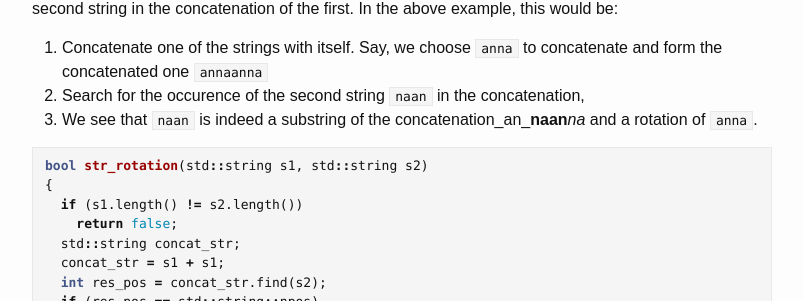
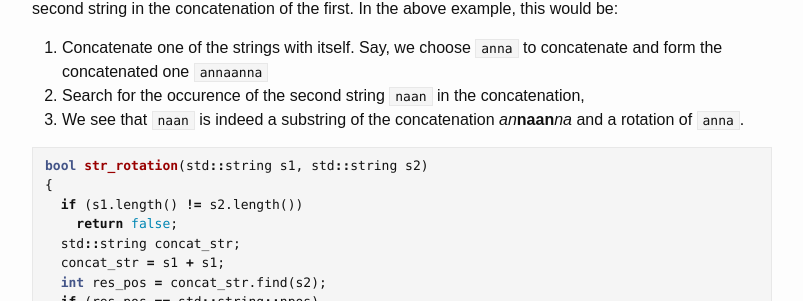
Before and after one commit to dotkay/dotkay.github.io, a Jekyll site: the page built from _posts/2018-04-03-string-rotation-check.md, in a window 1280 px wide. Shown: the part 404-705 px from the top of the page, without its empty margins (238-1041 px from the left). Built offline with Jekyll 4.4.1, drawn with Linux system fonts in a browser that asks for light colours.

Commit message:
fixed markdown italics

```diff
--- a/_posts/2018-04-03-string-rotation-check.md
+++ b/_posts/2018-04-03-string-rotation-check.md
@@ -18,7 +18,7 @@ A very simple algorithm would just concatenate one of the input strings with its
 
 1. Concatenate one of the strings with itself. Say, we choose `anna` to concatenate and form the concatenated one `annaanna`
 2. Search for the occurence of the second string `naan` in the concatenation,
-3. We see that `naan` is indeed a substring of the concatenation_an_**naan**_na_ and a rotation of `anna`.
+3. We see that `naan` is indeed a substring of the concatenation _an_**naan**_na_ and a rotation of `anna`.
 
 {% highlight cpp %}
 bool str_rotation(std::string s1, std::string s2)
```
